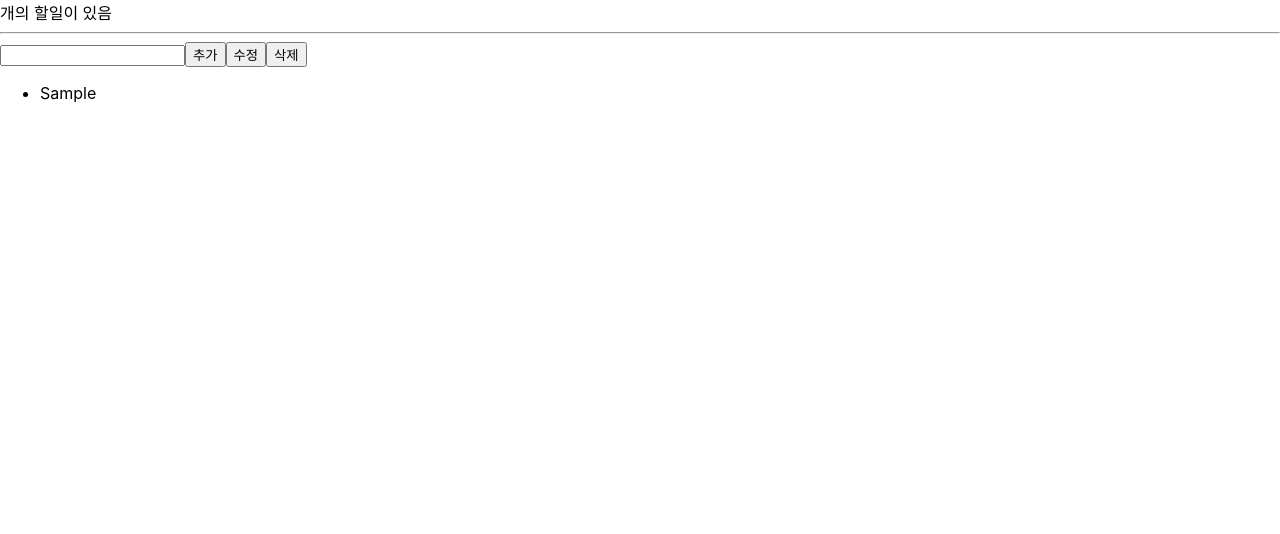
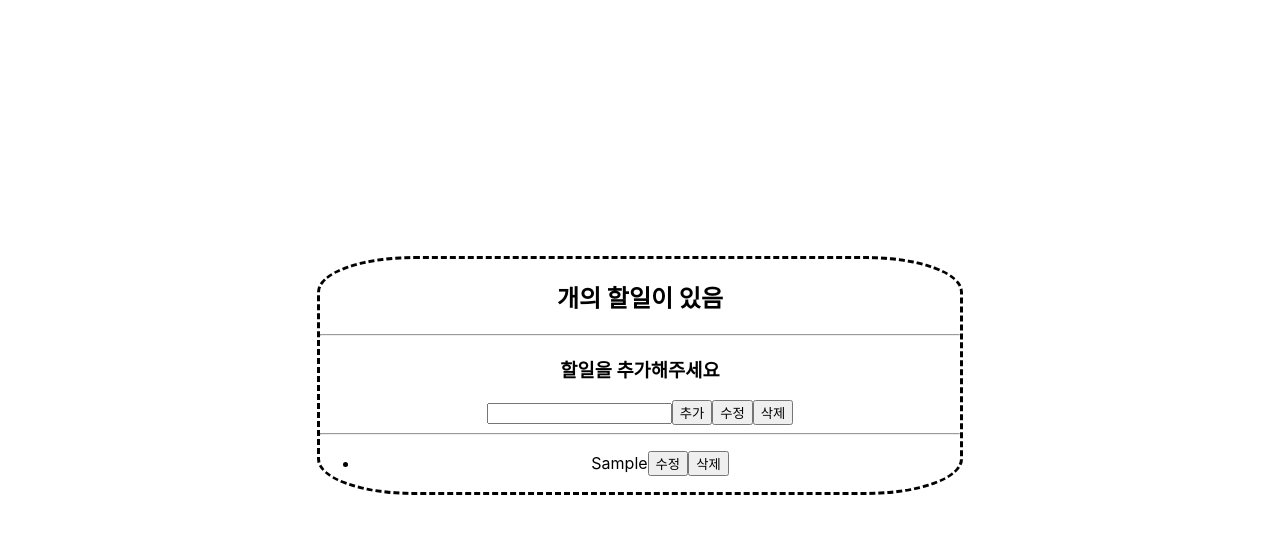
Before and after one commit to jjb7134/todoListApp, a React (Create React App) app: page / in a window 1280 px wide. Both pictures are taken after typing "Sample" into the empty fields and a click on the button "추가". Shown: the top 534 px of the page. Built offline with nearby package versions, Linux system fonts and the light colour scheme.

Commit message:
styled-components 사용

```diff
--- a/package.json
+++ b/package.json
@@ -9,6 +9,7 @@
     "react": "^18.2.0",
     "react-dom": "^18.2.0",
     "react-scripts": "5.0.1",
+    "styled-components": "^6.0.7",
     "web-vitals": "^2.1.4"
   },
   "scripts": {
--- a/src/App.js
+++ b/src/App.js
@@ -2,22 +2,69 @@ import { useState } from "react";
 import TodoForm from "./components/TodoForm/TodoForm";
 import TodoHeader from "./components/TodoHeader/TodoHeader";
 import TodoList from "./components/TodoList/TodoList";
+import { styled } from "styled-components";
+
+// 스타일 컴포넌트 영역
+const Div = styled.div`
+  text-align: center;
+  border-style: dashed;
+  border-radius: 15%;
+  margin: 20% auto;
+  width: 50%;
+`;
 
 function App() {
-  // list를 담는 상태
   const [todolist, setTodolist] = useState([]);
+  const [editIndex, setEditIndex] = useState(null); // 수정 중인 아이템의 인덱스
+  const [editValue, setEditValue] = useState(""); // 수정 중인 아이템의 값
 
   const onclick = (newitem) => {
     setTodolist([...todolist, newitem]);
   };
 
+  const onDeleteHandler = (props) => {
+    let updatedList = [...todolist];
+    updatedList.splice(props.index, 1);
+    setTodolist(updatedList);
+  };
+
+  // '수정' 버튼 클릭 시 실행될 함수
+  const onEditHandler = (index) => {
+    setEditIndex(index);
+    setEditValue(todolist[index]);
+  };
+
+  // 수정 입력 완료 후 '완료' 버튼 클릭 시 실행될 함수
+  const onUpdateHandler = () => {
+    let updatedList = [...todolist];
+    updatedList[editIndex] = editValue;
+    setTodolist(updatedList);
+    resetEditing(); // 편집 모드 종료
+  };
+
+  // 편집 모드 종료 함수
+  const resetEditing = () => {
+    setEditIndex(null);
+    setEditValue("");
+  };
+
   return (
-    <div>
+    <Div>
       <TodoHeader></TodoHeader>
       <hr></hr>
       <TodoForm onclick={onclick}></TodoForm>
-      <TodoList todolist={todolist}></TodoList>
-    </div>
+      <hr></hr>
+      <TodoList
+        todolist={todolist}
+        onDeleteHandler={onDeleteHandler}
+        onEditHandler={onEditHandler}
+        editIndex={editIndex}
+        editValue={editValue}
+        onUpdateHandler={onUpdateHandler}
+        resetEditing={resetEditing}
+        setEditValue={setEditValue} // 이 줄을 추가합니다.
+      ></TodoList>
+    </Div>
   );
 }
 
--- a/src/components/TodoForm/TodoForm.js
+++ b/src/components/TodoForm/TodoForm.js
@@ -15,6 +15,7 @@ function TodoForm(props) {
 
   return (
     <div>
+      <h3>할일을 추가해주세요</h3>
       <input onChange={onChange} value={text}></input>
       <button type="button" onClick={onClick}>
         추가
--- a/src/components/TodoHeader/TodoHeader.js
+++ b/src/components/TodoHeader/TodoHeader.js
@@ -3,7 +3,7 @@ import React from "react";
 function TodoHeader(props) {
   return (
     <div>
-      <header>개의 할일이 있음</header>
+      <h2>{props.todolist}개의 할일이 있음</h2>
     </div>
   );
 }
--- a/src/components/TodoList/TodoList.js
+++ b/src/components/TodoList/TodoList.js
@@ -1,9 +1,41 @@
 function TodoList(props) {
+  const onDeleteHandler = (index) => {
+    props.onDeleteHandler({ index });
+  };
+
+  const onEditHandler = (index) => {
+    props.onEditHandler(index);
+  };
+
+  const onUpdateHandler = () => {
+    props.onUpdateHandler();
+  };
+
   return (
     <div>
       <ul>
         {props.todolist.map((item, index) => (
-          <li key={index}>{item}</li>
+          <li key={index}>
+            {/* 편집 모드인 경우 입력 필드와 '완료' 버튼 표시 */}
+            {props.editIndex === index ? (
+              <>
+                <input
+                  type="text"
+                  value={props.editValue}
+                  onChange={(e) => props.setEditValue(e.target.value)}
+                />
+                <button onClick={onUpdateHandler}>완료</button>
+              </>
+            ) : (
+              /* 편집 모드가 아닌 경우 기존 텍스트와 '수정' 버튼 표시 */
+              <>
+                {item}
+                <button onClick={() => onEditHandler(index)}>수정</button>
+              </>
+            )}
+            {/* 삭제 버튼은 항상 표시 */}
+            <button onClick={() => onDeleteHandler(index)}>삭제</button>
+          </li>
         ))}
       </ul>
     </div>
```
Also changed, not shown: 1 other file (tests, documents, lock files or other folders).
